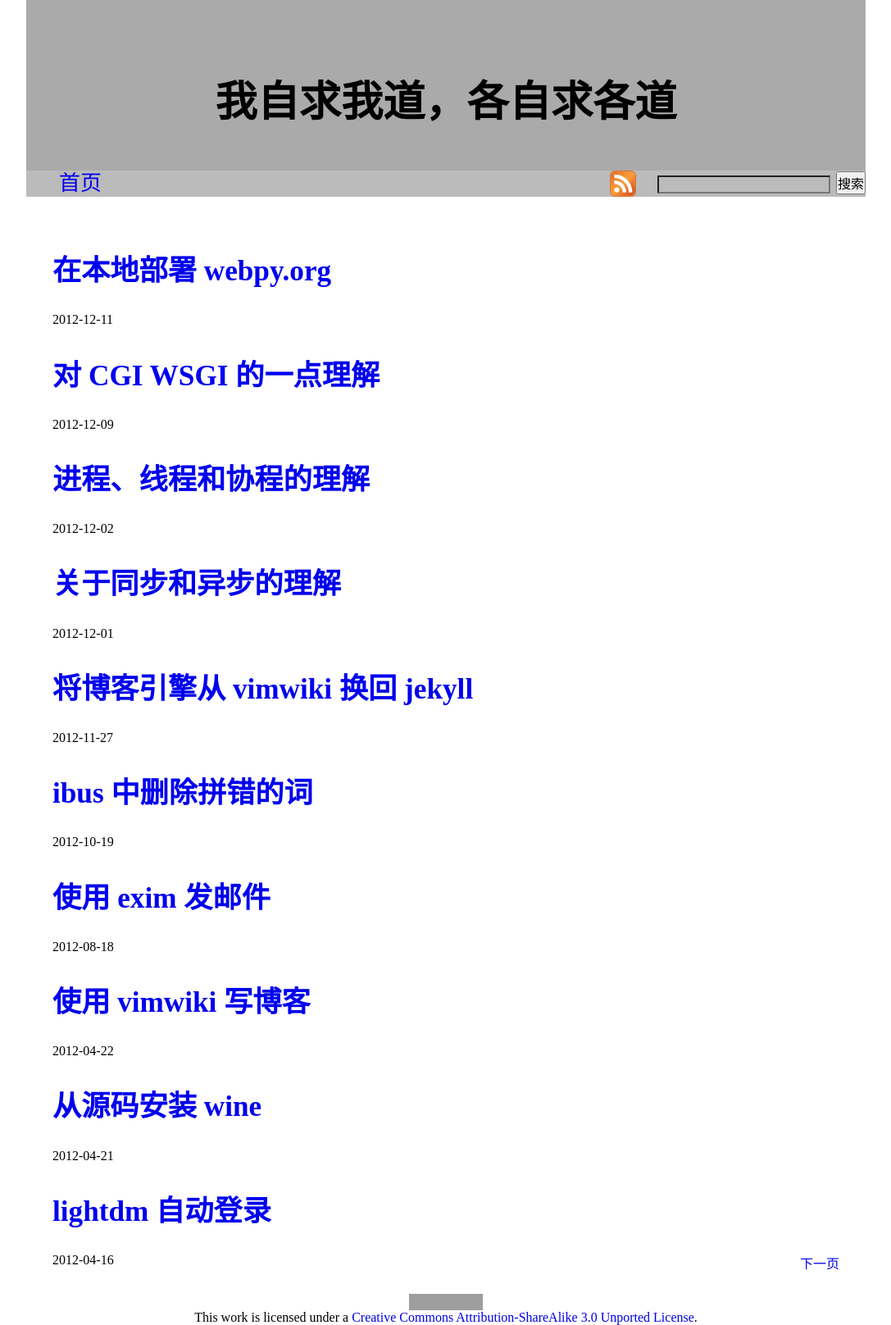
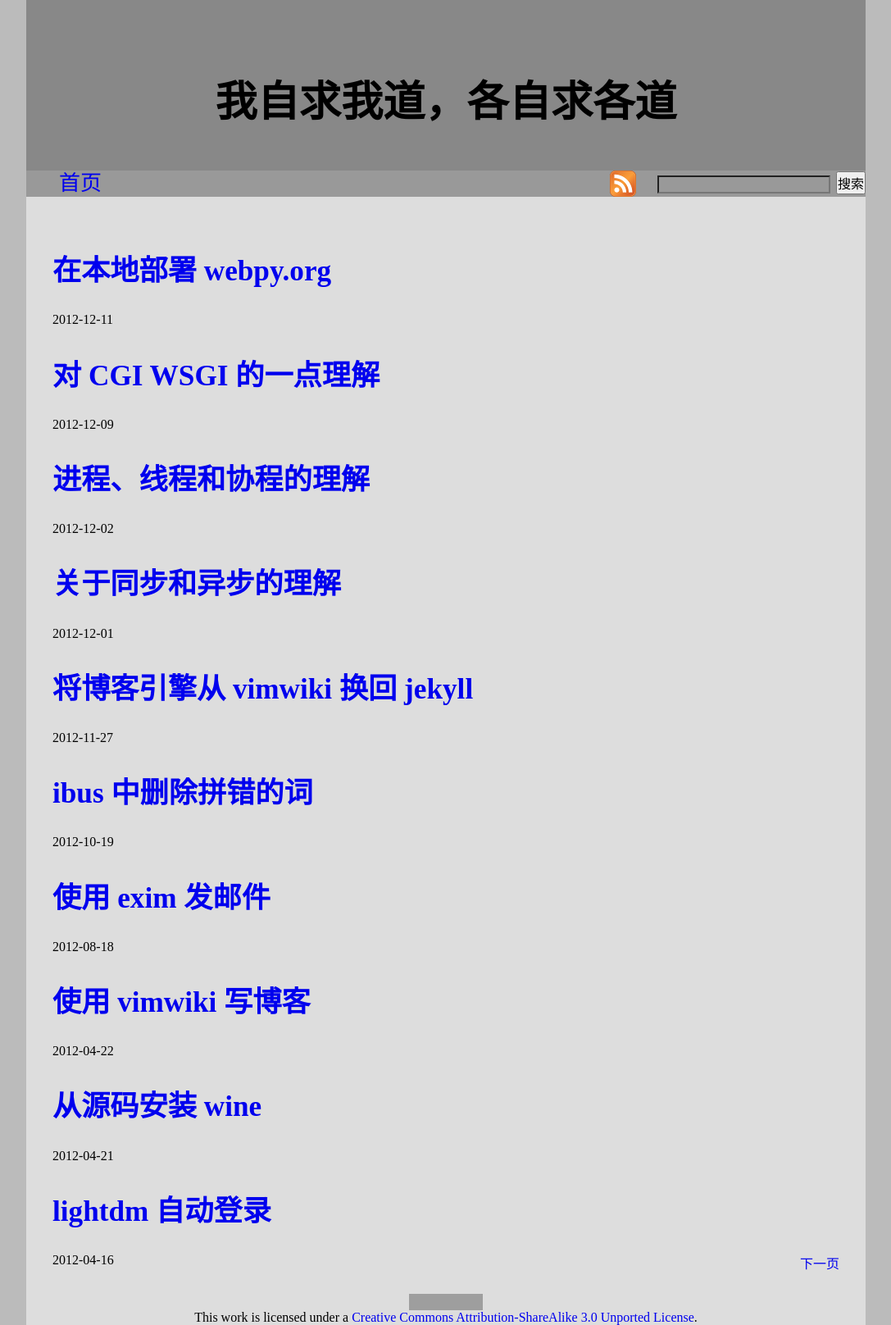
Before and after one commit to leiqin/leiqin.github.io, a Jekyll site: the page built from index.html, in a window 1280 px wide. Shown: the whole page at 82% size, without its empty margins (96-1183 px from the left). Built offline with Jekyll 4.4.1, drawn with Linux system fonts in a browser that asks for light colours; the list of posts is cut into pages by our own code; comment, search, counter and statistics services are not loaded; grey boxes are pictures that could not be loaded.

Commit message:
修改背景颜色

```diff
--- a/css/default.css
+++ b/css/default.css
@@ -1,4 +1,3 @@
-body {margin: 0pt; padding: 0pt;}
 img {border: none;}
 p {text-indent: 2em;}
 a {text-decoration: none;}
@@ -8,6 +7,12 @@ h3 {font-size: 180%; color: #707070;}
 h4 {font-size: 140%; color: #909090;}
 h5 {font-size: 130%; color: #989898;}
 h6 {font-size: 120%; color: #9c9c9c;}
+
+body {
+    margin: 0pt;
+    padding: 0pt;
+    background: #bbbbbb;
+}
 
 pre {
     padding: 0.5em;
@@ -21,18 +26,18 @@ pre {
 .right { float: right; }
 .justcenter { text-align: center; }
 
-
 #container {
     width: 80%;
     margin-left: auto;
     margin-right: auto;
+    background: #dddddd;
 }
 
 #header {
     padding: 2em;
     text-align: center;
     height: 9em;
-    background: #aaaaaa
+    background: #888888;
 }
 
 #header p {
@@ -50,7 +55,7 @@ pre {
     font-size: 26px;
     line-height: 32px;
     height: 32px;
-    background: #bbbbbb;
+    background: #999999;
 }
 
 #label ul,#label li {
```
